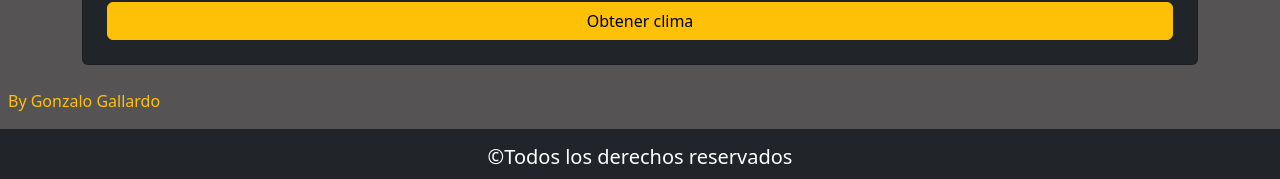
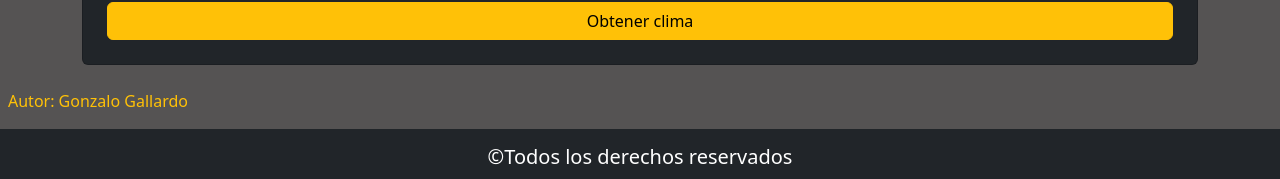
Before and after one commit to gonzalogg94/Ejercicio12-Tp-React, a React (Create React App) app: page / in a window 1280 px wide. Shown: the part 351-530 px from the top of the page. Built offline with nearby package versions, Linux system fonts and the light colour scheme.

Commit message:
realice cambios en el maquetado

```diff
--- a/src/components/Footer.jsx
+++ b/src/components/Footer.jsx
@@ -4,7 +4,7 @@ const Footer = () => {
     return (
         <section>
         <div>
-      <p className="text-warning ps-2">By Gonzalo Gallardo</p>
+      <p className="text-warning ps-2">Autor: Gonzalo Gallardo</p>
     </div>
         <article className='bg-dark text-white text-center py-3'>
             <div>
--- a/src/components/ItemClima.jsx
+++ b/src/components/ItemClima.jsx
@@ -23,9 +23,6 @@ const ItemClima = ({ ciudadAPI, clima, temperatura, sys }) => {
                   <Card.Title className="display-6 text-center">
                     {temperatura.temp}°
                   </Card.Title>
-                  <Card.Subtitle className="text-center py-1">
-                    {clima.main}
-                  </Card.Subtitle>
                   <Card.Text className="text-center">
                     {clima.description}
                   </Card.Text>
```
